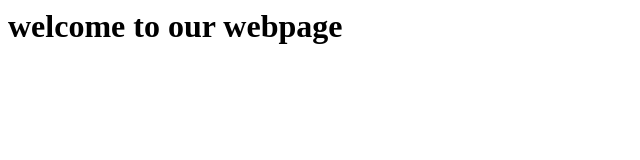
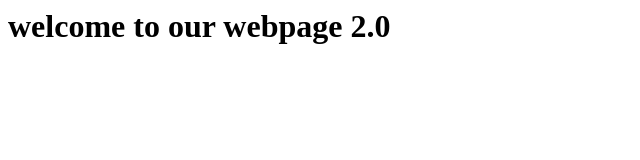
Before and after one commit to docdoom12345/prodrepo, a plain HTML site: page index.html in a window 1280 px wide. Shown: the full height of the page, 0-640 px from the left. Drawn offline with Linux system fonts and the light colour scheme.

Commit message:
web page 2.0 for production machine

```diff
--- a/index.html
+++ b/index.html
@@ -1 +1 @@
-<h1> welcome to our webpage </h1>
+<h1> welcome to our webpage 2.0 </h1>
```
